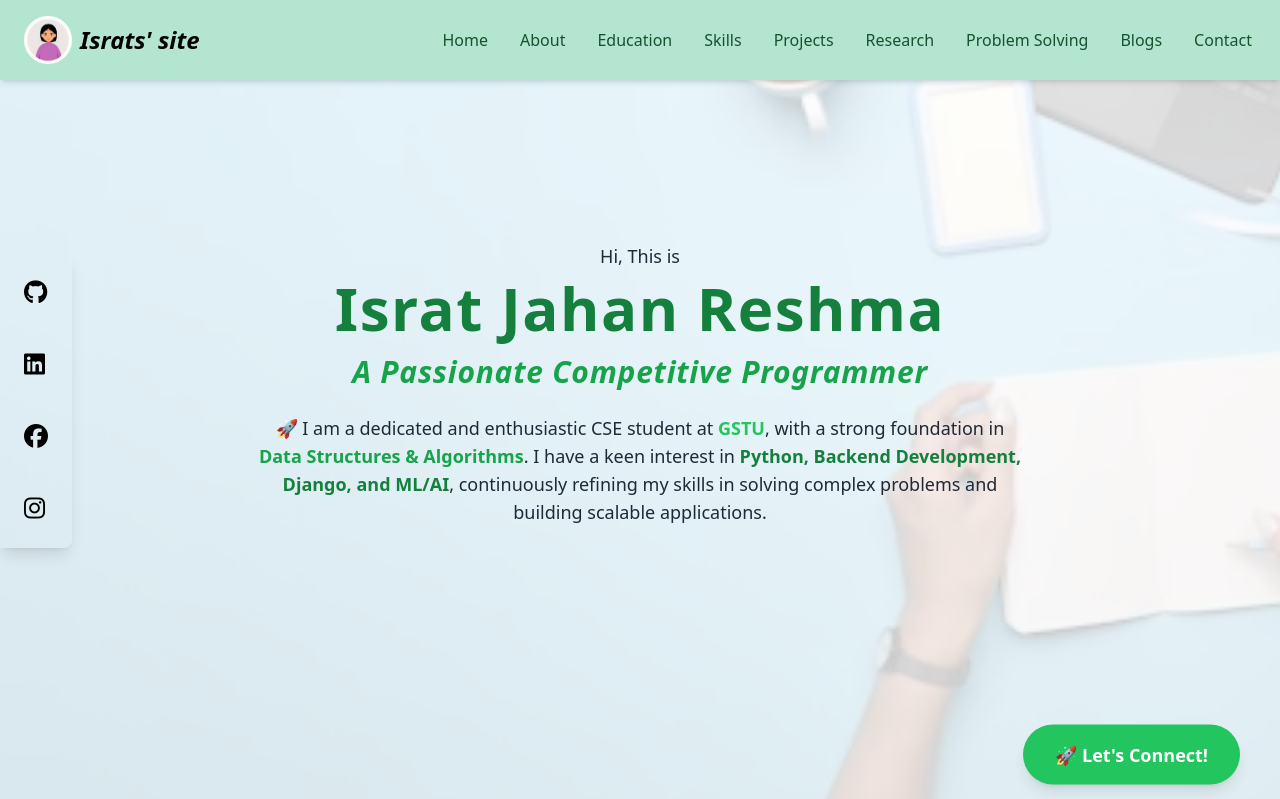
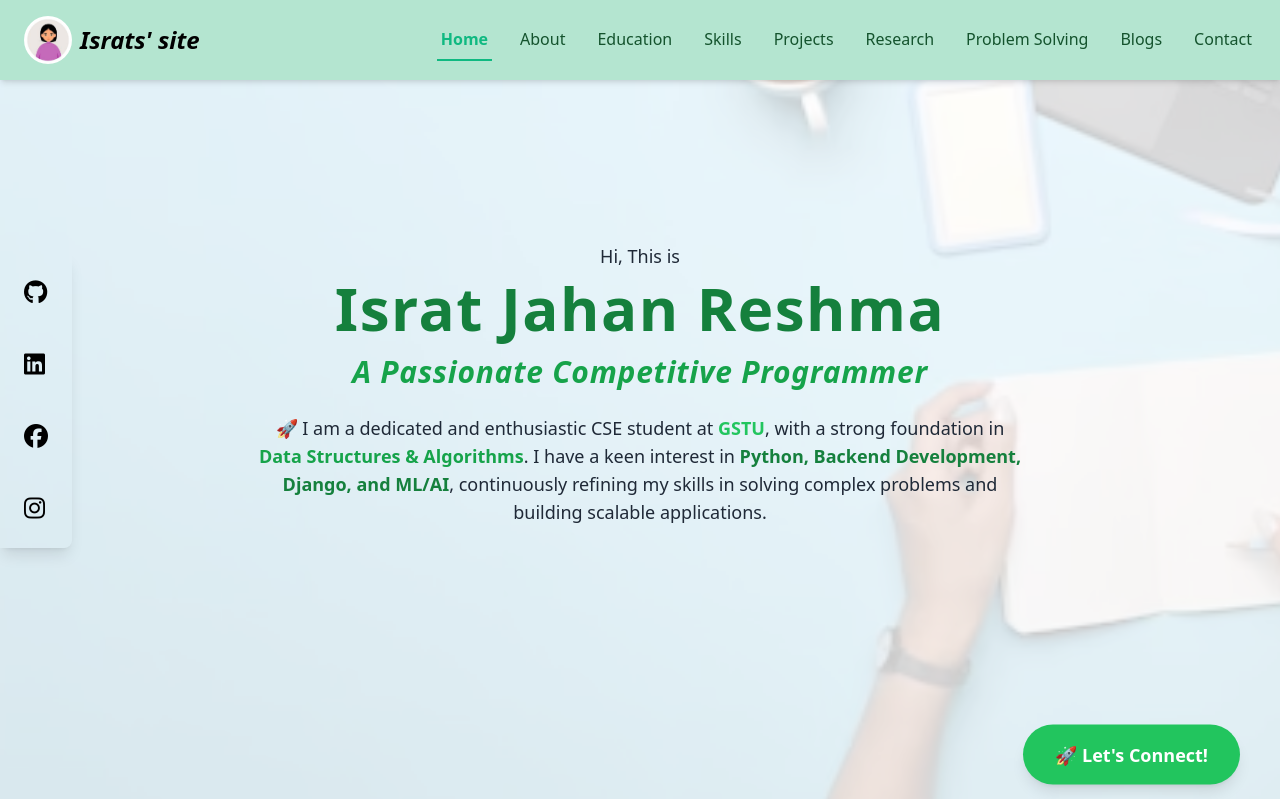
Before and after one commit to IsratJahanR/portfolio, a Django app: page / in a window 1280 px wide. Shown: the top 799 px of the page. Run offline with Django 5.2, Linux system fonts and the light colour scheme; some libraries are stand-ins or nearby versions.

Commit message:
add fabicon.ico

```diff
--- a/base/templates/index.html
+++ b/base/templates/index.html
@@ -5,7 +5,7 @@
     <meta charset="UTF-8">
     <meta name="viewport" content="width=device-width, initial-scale=1.0">
     <title>Israts' site</title>
-    <link rel="icon" type="image/x-icon" href="{% static 'favicon.ico' %}">
+    <link rel="icon" type="image/x-icon" href="https://raw.githubusercontent.com/IsratJahanR/portfolio/main/static/images/icon.jpg">
 
     <!-- Tailwind CSS -->
     <script src="https://cdn.tailwindcss.com"></script>
@@ -24,7 +24,36 @@
                 extend: {},
             }
         }
+        document.addEventListener("DOMContentLoaded", function () {
+            const sections = document.querySelectorAll("section"); // Select all sections
+            const navLinks = document.querySelectorAll(".nav-link");
+
+            function changeActiveNav() {
+                let scrollY = window.scrollY;
+
+                sections.forEach((section) => {
+                    const sectionHeight = section.offsetHeight;
+                    const sectionTop = section.offsetTop - 50; // Offset for navbar height
+                    const sectionId = section.getAttribute("id");
+
+                    if (scrollY >= sectionTop && scrollY < sectionTop + sectionHeight) {
+                        navLinks.forEach((link) => link.classList.remove("active"));
+                        document.querySelector(`#nav-${sectionId}`).classList.add("active");
+                    }
+                });
+            }
+
+            window.addEventListener("scroll", changeActiveNav);
+        });
+
     </script>
+    <style>
+        .nav-link.active {
+            color: #10b981; /* Change text color */
+            font-weight: bold; /* Make it bold */
+            border-bottom: 2px solid #10b981; /* Underline effect */
+        }
+    </style>
 </head>
 <body >
 
@@ -33,7 +62,7 @@
     <nav id="navbar" class="fixed top-0 left-0 w-full bg-cust text-green-900 shadow-md py-4 z-50 transition-transform duration-300">
         <div class="container mx-auto flex justify-between items-center px-6">
             <a href="#home" class="flex items-center space-x-2">
-                <img src="{% static 'images/icon.jpg' %}" alt="Logo" class="h-12 w-12 rounded-full">
+                <img src="https://raw.githubusercontent.com/IsratJahanR/portfolio/main/static/images/icon.jpg" alt="Logo" class="h-12 w-12 rounded-full">
                 <h1 class="text-2xl font-bold text-black md:text-left italic">Israts' site</h1>
             </a>
 
@@ -44,15 +73,15 @@
             </button>
 
             <ul id="menu" class="hidden md:flex space-x-6 absolute md:static bg-cust w-full md:w-auto left-0 top-full md:top-auto flex-col md:flex-row shadow-md md:shadow-none p-4 md:p-0">
-                <li><a href="#home" class="block py-2 px-1 hover:text-green-500">Home</a></li>
-                <li><a href="#about" class="block py-2 px-1 hover:text-green-500">About</a></li>
-                <li><a href="#education" class="block py-2 px-1 hover:text-green-500">Education</a></li>
-                <li><a href="#skills" class="block py-2 px-1 hover:text-green-500">Skills</a></li>
-                <li><a href="#projects" class="block py-2 px-1 hover:text-green-500">Projects</a></li>
-                <li><a href="#research" class="block py-2 px-1 hover:text-green-500">Research</a></li>
-                <li><a href="#problem-solving" class="block py-2 px-1 hover:text-green-500">Problem Solving</a></li>
-                <li><a href="#blogs" class="block py-2 px-1 hover:text-green-500">Blogs</a></li>
-                <li><a href="#contact" class="block py-2 px-1 hover:text-green-500">Contact</a></li>
+                <li><a href="#home" id="nav-home" class="nav-link block py-2 px-1 hover:text-green-500">Home</a></li>
+                <li><a href="#about" id="nav-about" class="nav-link block py-2 px-1 hover:text-green-500">About</a></li>
+                <li><a href="#education" id="nav-education" class="nav-link block py-2 px-1 hover:text-green-500">Education</a></li>
+                <li><a href="#skills" id="nav-skills" class="nav-link block py-2 px-1 hover:text-green-500">Skills</a></li>
+                <li><a href="#projects" id="nav-projects" class="nav-link block py-2 px-1 hover:text-green-500">Projects</a></li>
+                <li><a href="#research" id="nav-research" class="nav-link block py-2 px-1 hover:text-green-500">Research</a></li>
+                <li><a href="#problem-solving" id="nav-problem-solving" class="nav-link block py-2 px-1 hover:text-green-500">Problem Solving</a></li>
+                <li><a href="#blogs" id="nav-blogs" class="nav-link block py-2 px-1 hover:text-green-500">Blogs</a></li>
+                <li><a href="#contact" id="nav-contact" class="nav-link block py-2 px-1 hover:text-green-500">Contact</a></li>
             </ul>
         </div>
     </nav>
```
